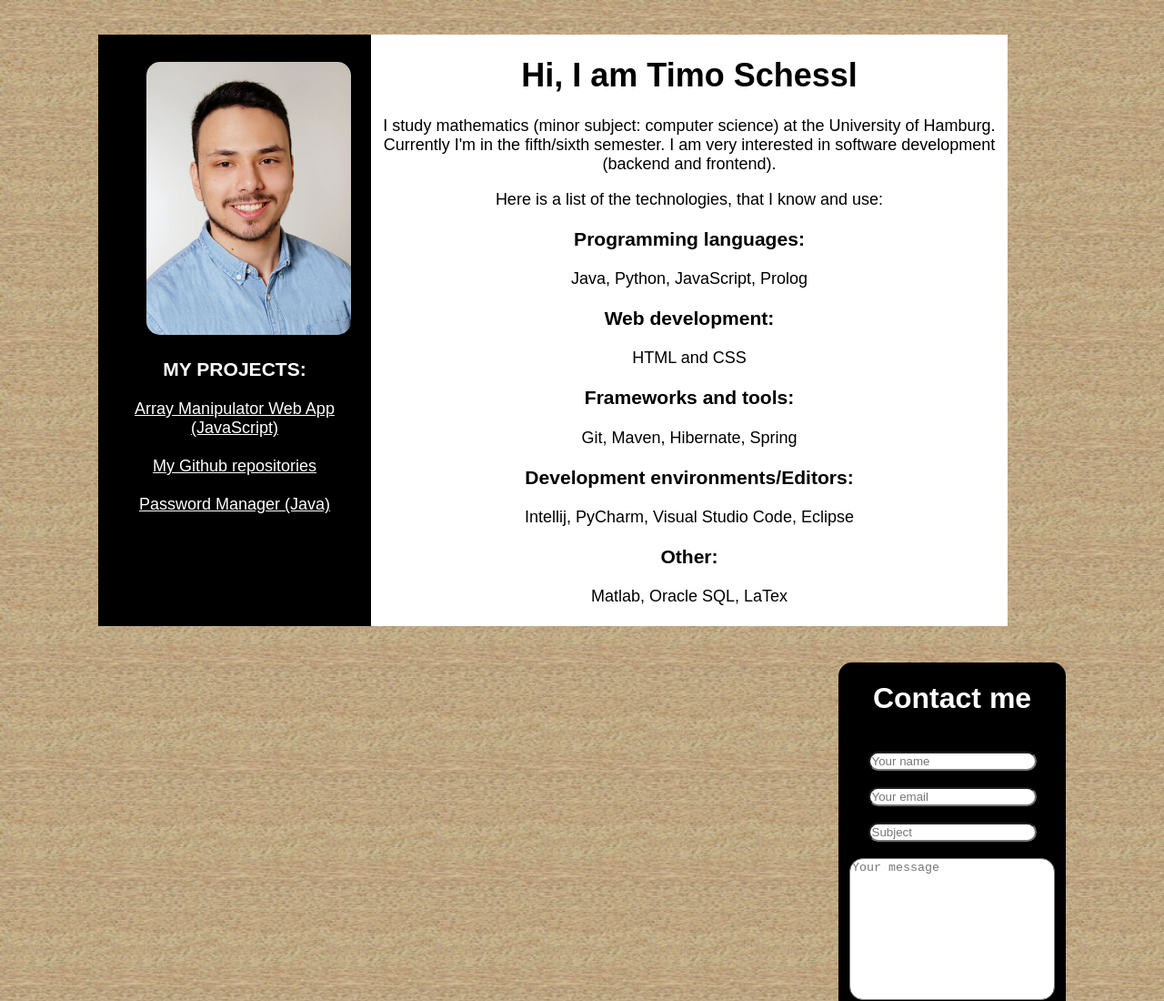
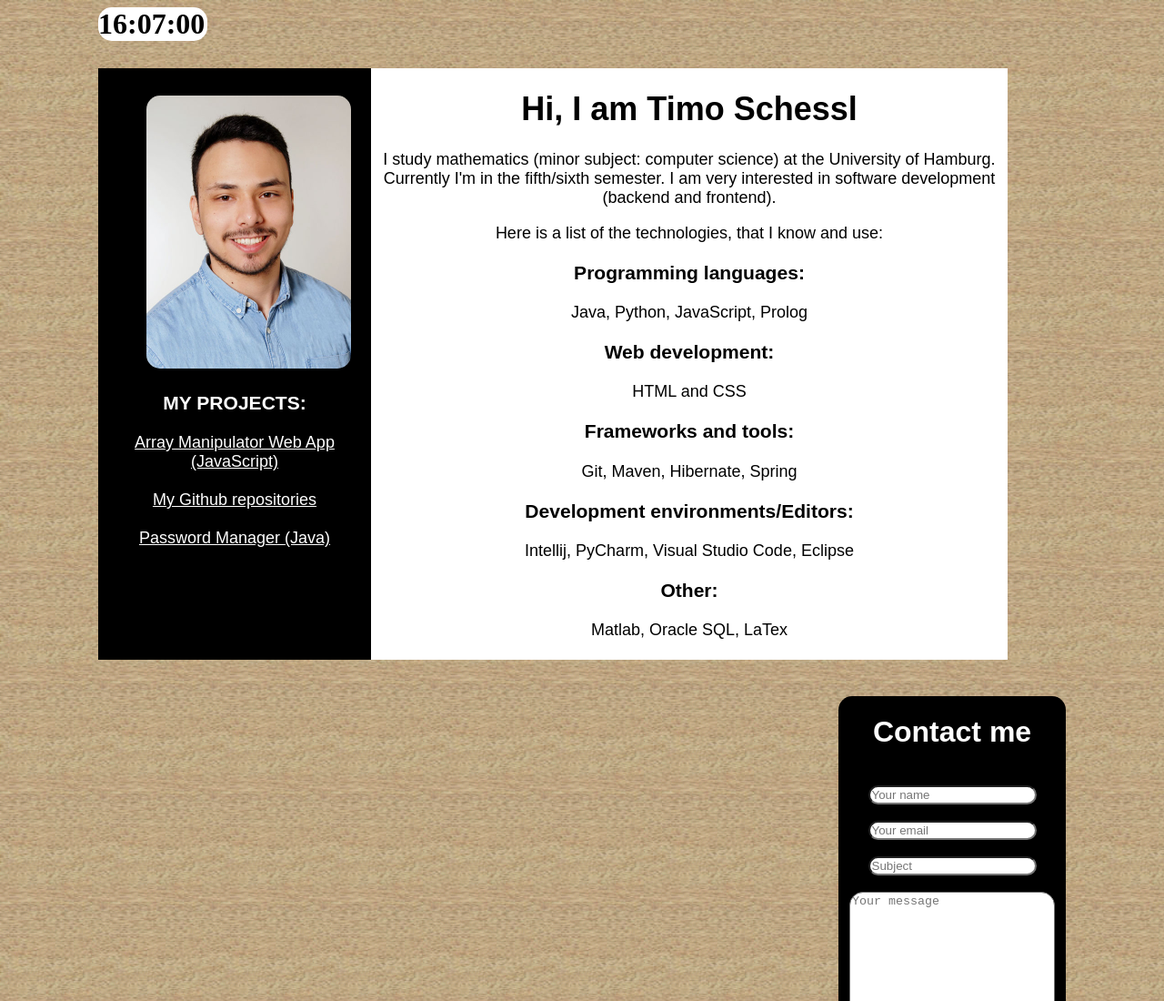
Before and after one commit to timohh97/Website-New, a plain HTML site: page index.html in a window 1280 px wide. Shown: the top 1100 px of the page at 91% size. Drawn offline with Linux system fonts and the light colour scheme.

Commit message:
New digital clock

```diff
--- /dev/null
+++ b/clock.js
@@ -0,0 +1,28 @@
+function showTime()
+{
+    var date = new Date()
+    var h = date.getHours()
+    var m = date.getMinutes()
+    var s = date.getSeconds()
+
+
+    if(h< 10)
+    {
+        h = "0" +h
+    }
+
+    if(m < 10)
+    {
+        m = "0" + m
+    }
+
+    if(s < 10)
+    {
+        s = "0" + s
+    }
+
+    var time = h + ":" + m +":"+s
+    document.getElementById("clock").innerText= time
+    document.getElementById("clock").textContent= time
+
+}
--- a/index.html
+++ b/index.html
@@ -6,10 +6,18 @@
     <meta name="viewport" content="width=device-width, initial-scale=1.0">
     <link rel="stylesheet" href="main.css">
     <script src="send.js"></script>
+    <script src ="clock.js"></script>
     <title>Timo Schessl</title>
 </head>
 
 <body>
+    <div id="clock">
+        <script>
+        showTime()
+        setInterval(showTime,1000)
+
+        </script>
+    </div>
     <div id="maintext">
         <div id="pictureBox">
             <img  id="picture" src="Foto_TimoSchessl.jpg" width= 225 height=300>
--- a/main.css
+++ b/main.css
@@ -69,3 +69,14 @@ a{
     margin-top: 30px;
     border-radius: 15px;
 }
+
+
+#clock
+{
+    font-size: xx-large;
+    background-color: white;
+    font-weight: bolder;
+    width: 120px;
+    margin-left: 100px;
+    border-radius: 15px;
+}
```
